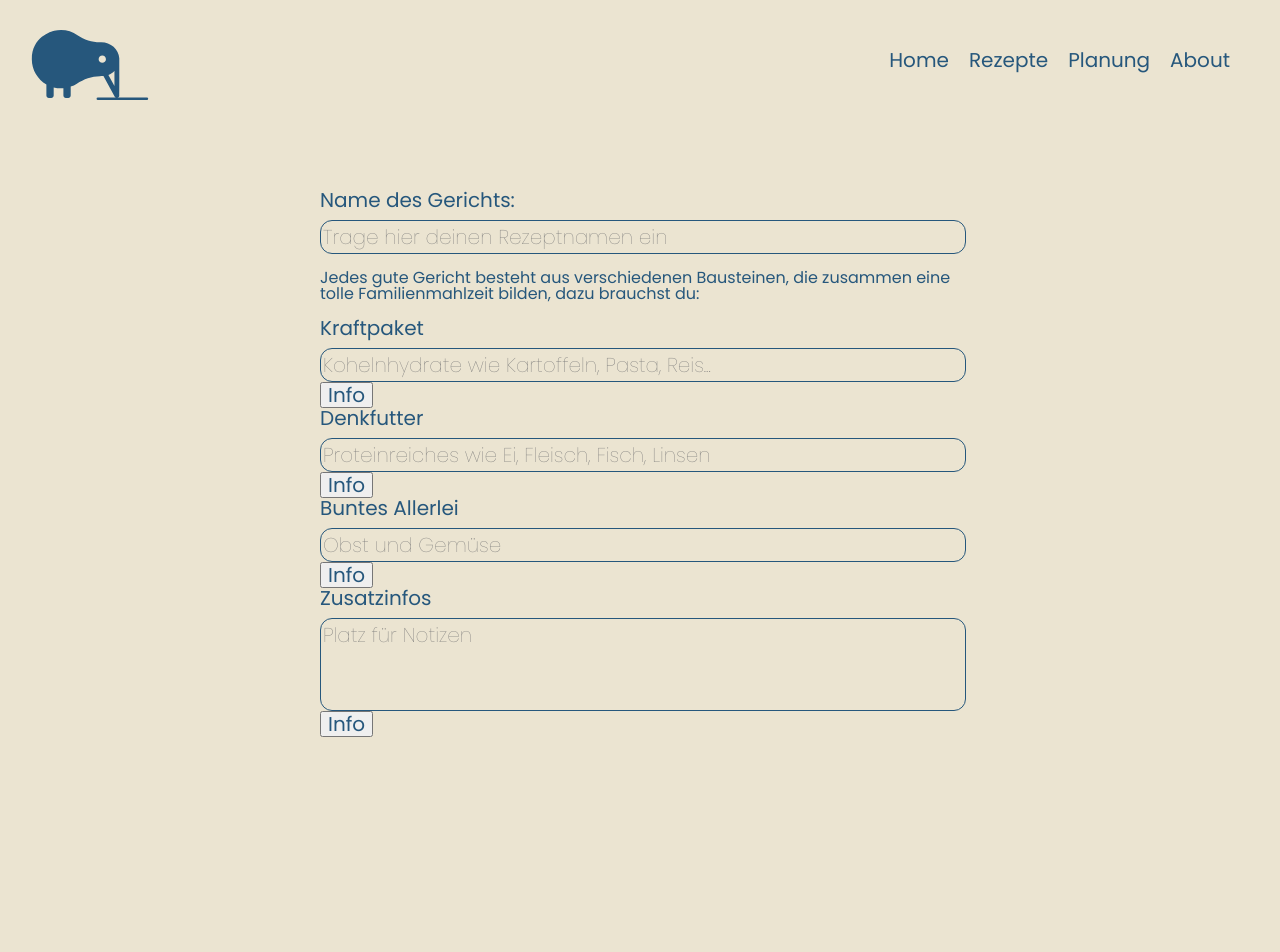
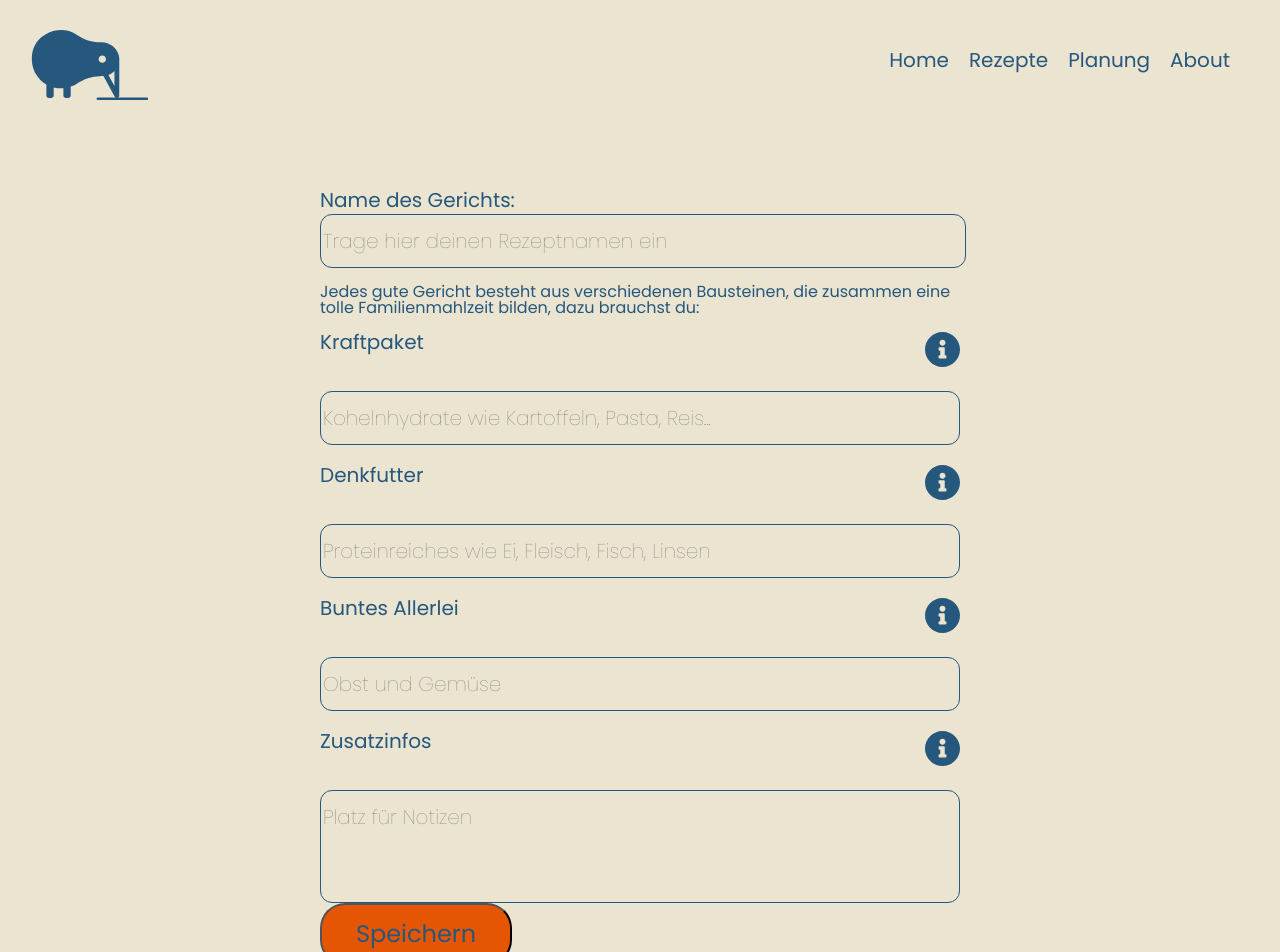
Before and after one commit to coding-bootcamps-eu/final-project-tz-earlybirds, a Vue app: page /recipe-input in a window 1280 px wide. Shown: the top 952 px of the page. Built offline with nearby package versions, Linux system fonts and the light colour scheme.

Commit message:
styling and position info option plus submit button

```diff
--- a/src/views/RecipeInputView.vue
+++ b/src/views/RecipeInputView.vue
@@ -8,38 +8,40 @@
         Jedes gute Gericht besteht aus verschiedenen Bausteinen, die zusammen
         eine tolle Familienmahlzeit bilden, dazu brauchst du:
       </p>
+      <div class="flex-wrapper">
         <label for="kraftpaket">Kraftpaket</label>
-      <input
+        <img src="../assets/info.svg" /><input
           type="text"
           id="kraftpaket"
           name="kraftpaket"
           placeholder="Kohelnhydrate wie Kartoffeln, Pasta, Reis..."
         />
-      <button class="info-button">Info</button>
         <label for="denkfutter">Denkfutter</label>
+        <img src="../assets/info.svg" />
         <input
           type="text"
           id="denkfutter"
           name="denkfutter"
           placeholder="Proteinreiches wie Ei, Fleisch, Fisch, Linsen"
         />
-      <button>Info</button>
+
         <label for="buntes">Buntes Allerlei</label>
+        <img src="../assets/info.svg" />
         <input
           type="text"
           id="buntes"
           name="buntes"
           placeholder="Obst und Gemüse"
         />
-      <button class="info-button">Info</button>
-      <label for="infos">Zusatzinfos</label>
+        <label for="infos">Zusatzinfos</label> <img src="../assets/info.svg" />
         <input
           type="text"
           id="infos"
           name="infos"
           placeholder="Platz für Notizen"
         />
-      <button class="info-button">Info</button>
+      </div>
+      <button type="sumbit">Speichern</button>
     </form>
   </div>
   <ul>
@@ -65,7 +67,8 @@ label {
   font-family: "poppins" regular;
 }
 input {
-  margin-top: 0.5rem;
+  margin-top: 0.2rem;
+  height: 2.5rem;
   width: 100%;
   background-color: var(--color-beige);
   border-radius: 12px;
@@ -77,6 +80,21 @@ input::placeholder {
 #infos {
   padding-bottom: 3rem;
 }
+
+.flex-wrapper {
+  display: flex;
+  flex-wrap: wrap;
+  justify-content: space-between;
+  gap: 1em;
+}
+
+button {
+  font-size: 24px;
+  width: 8em;
+  line-height: 56px;
+  border-radius: 25px;
+  background-color: var(--color-orange);
+}
 </style>
 <script>
 // @ is an alias to /src
```
Also changed, not shown: src/assets/info.svg (added). Lines whose indentation alone changed are shown as unchanged.
